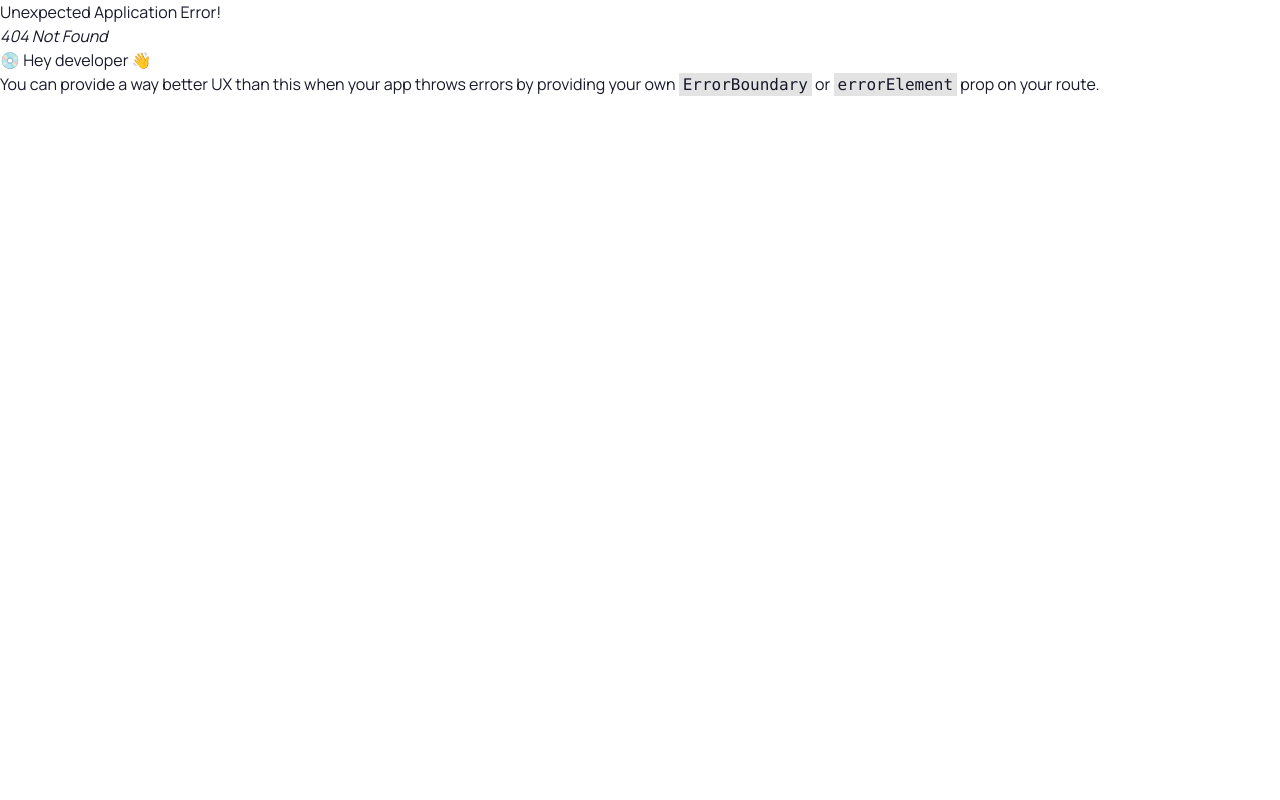
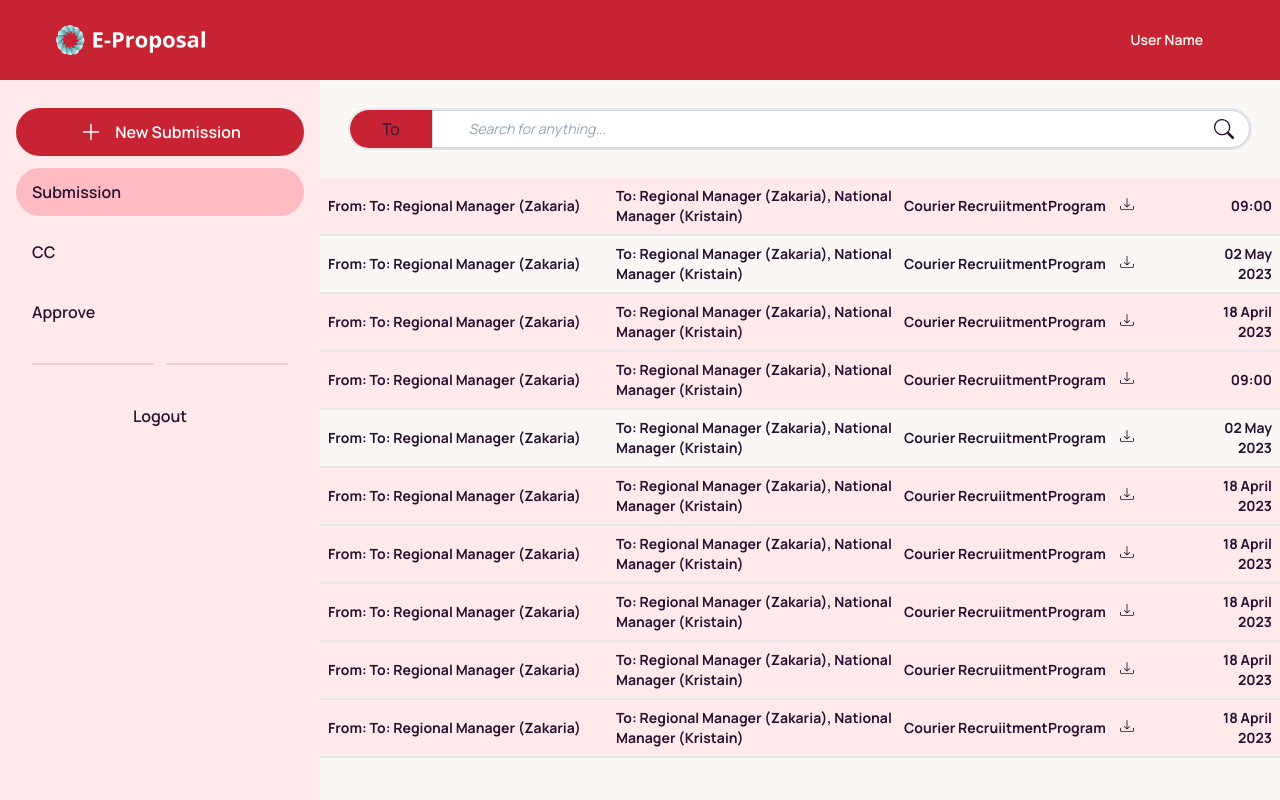
Before and after one commit to ALTA-CAPSTONE-GROUP1/REPO-FE, a React (Vite) app: page /cc in a window 1280 px wide. Before the commit this address had no page. Built offline with nearby package versions, Linux system fonts and the light colour scheme.

Commit message:
feat: add cc page

```diff
--- a/package.json
+++ b/package.json
@@ -10,11 +10,13 @@
     "preview": "vite preview"
   },
   "dependencies": {
+    "@react-pdf-viewer/core": "^3.12.0",
     "@reduxjs/toolkit": "^1.9.5",
     "axios": "^1.3.5",
     "daisyui": "^2.51.6",
     "localforage": "^1.10.0",
     "match-sorter": "^6.3.1",
+    "pdfjs-dist": "^3.4.120",
     "react": "^18.2.0",
     "react-cookie": "^4.1.1",
     "react-dom": "^18.2.0",
--- /dev/null
+++ b/src/components/CCList.tsx
@@ -0,0 +1,70 @@
+import { FC, useEffect, useState } from "react";
+import { BsDownload } from "react-icons/bs";
+
+interface Props {
+  status: string;
+  time: string;
+  opened: boolean;
+}
+
+const CCList: FC<Props> = (props) => {
+  const [colorStatus, setColorStatus] = useState<string>("");
+  const [colorBg, setColorBg] = useState<string>("");
+  const { status, time, opened } = props;
+  useEffect(() => {
+    if (status == "Approved") {
+      setColorStatus("text-@Green");
+    } else if (status == "Reject") {
+      setColorStatus("text-@Red");
+    } else if (status == "Revise") {
+      setColorStatus("text-@Orange");
+    }
+
+    if (opened) {
+      setColorBg("bg-@Red4");
+    } else {
+      setColorBg("");
+    }
+  }, []);
+
+  const downloadFile = () => {
+    window.open(
+      "https://drive.google.com/file/d/194CUCBxrqw4h8h6kRhAfZBvXs27C8mRf/view?usp=sharing"
+    );
+    // const link = document.createElement("a");
+    // link.href = "/images/test.pdf";
+    // // link.download = "/images/test.pdf";
+    // document.body.appendChild(link);
+    // link.click();
+    // document.body.removeChild(link);
+  };
+
+  return (
+    <div
+      className={`${colorBg} flex justify-around border-b-2 p-2 items-center hover:border-slate-500 hover:border-t-2 hover:border-t-gray-200 font-bold text-sm`}
+    >
+      <div className=" w-4/12">
+        <p>From: To: Regional Manager (Zakaria)</p>
+      </div>
+      <div className=" w-4/12">
+        <p>To: Regional Manager (Zakaria), National Manager (Kristain)</p>
+      </div>
+      <div className=" w-2/12">
+        <p>Courier Recruiitment</p>
+      </div>
+      <div className=" w-1/12">
+        <p>Program</p>
+      </div>
+      <div className=" w-1/12">
+        <button onClick={downloadFile} className=" text-@Blu font-bold">
+          <BsDownload />
+        </button>
+      </div>
+      <div className=" min-w-[5rem] text-right  w-1/12">
+        <p>{time}</p>
+      </div>
+    </div>
+  );
+};
+
+export default CCList;
--- a/src/components/Layout.tsx
+++ b/src/components/Layout.tsx
@@ -18,8 +18,9 @@ export const LayoutAdmin: FC<Props> = (props) => {
 export const Layout: FC<Props> = (props) => {
   const { children } = props;
   return (
-    <div data-theme="cupcake" className="h-screen">
+    <div data-theme="cupcake" className="h-screen max-w-[1400px] mx-auto">
       <NavbarUser />
+
       {children}
     </div>
   );
--- a/src/components/SideBar.tsx
+++ b/src/components/SideBar.tsx
@@ -1,10 +1,39 @@
-import { ReactNode, FC } from "react";
+import { ReactNode, FC, useState, useEffect } from "react";
+import { Link, useNavigate } from "react-router-dom";
 interface Props {
   children: ReactNode;
   onClick?: React.MouseEventHandler<HTMLButtonElement>;
 }
 const SideBar: FC<Props> = (props) => {
+  const [bg1, setBg1] = useState<boolean>(true);
+  const [bg2, setBg2] = useState<boolean>(false);
+  const [bg3, setBg3] = useState<boolean>(false);
+  const navigate = useNavigate();
   const { children, onClick } = props;
+
+  function handleMenu1() {
+    setBg1(true);
+    setBg2(false);
+    setBg3(false);
+
+    navigate("/");
+  }
+
+  function handleMenu2() {
+    setBg1(false);
+    setBg2(true);
+    setBg3(false);
+
+    navigate("/cc");
+  }
+
+  function handleMenu3() {
+    setBg1(false);
+    setBg2(false);
+    setBg3(true);
+
+    navigate("/approve");
+  }
 
   return (
     <div className="drawer drawer-mobile h-full ">
@@ -35,14 +64,14 @@ const SideBar: FC<Props> = (props) => {
               New Submission{" "}
             </button>
           </li>
-          <li className=" bg-@Red3 rounded-full mt-3 ">
-            <a>Submission</a>
+          <li className={`${bg1 ? "bg-@Red3" : ""}  rounded-full mt-3 `}>
+            <button onClick={handleMenu1}>Submission</button>
           </li>
-          <li className="mt-3">
-            <a>CC</a>
+          <li className={`${bg2 ? "bg-@Red3" : ""}  rounded-full mt-3 `}>
+            <button onClick={handleMenu2}>CC</button>
           </li>
-          <li className="mt-3">
-            <a>Approve</a>
+          <li className={`${bg3 ? "bg-@Red3" : ""}  rounded-full mt-3 `}>
+            <button onClick={handleMenu3}>Approve</button>
           </li>
           <li>
             <div className="divider"></div>
--- /dev/null
+++ b/src/pages/CC.tsx
@@ -0,0 +1,71 @@
+import { Layout } from "@/components/Layout";
+import CCList from "@/components/CCList";
+import SideBar from "@/components/SideBar";
+import { FC } from "react";
+import { BsSearch } from "react-icons/bs";
+import { Link } from "react-router-dom";
+
+const CC: FC = () => {
+  return (
+    <Layout>
+      <div className="h-[90%]">
+        <SideBar>
+          <div className="p-7 w-full">
+            <div className="form-control rounded-full flex flex-row relative border-2">
+              <div className=" bg-@Red flex-initial w-[10%] rounded-l-full flex justify-center items-center">
+                <p className=" text-center">To</p>
+              </div>
+
+              <label className="relative block flex-initial w-full rounded-r-full ">
+                <input
+                  className="rounded-r-full placeholder:italic placeholder:text-slate-400 block bg-white w-full border border-slate-300 rounded-md py-2 pl-9 pr-3 shadow-sm focus:outline-none focus:border-@Red focus:ring-@Red focus:ring-1 sm:text-sm"
+                  placeholder="Search for anything..."
+                  type="text"
+                  name="search"
+                />
+                <span className="sr-only">Search</span>
+                <span className="absolute inset-y-0 right-4 flex justify-end items-center pl-2">
+                  <BsSearch className="h-5 w-5 font-bold" />
+                </span>
+              </label>
+            </div>
+          </div>
+          <div className="h-full overflow-auto  min-w-[50rem]">
+            <Link to={""}>
+              <CCList status="Approved" time="09:00" opened={true} />
+            </Link>
+            <Link to={""}>
+              <CCList status="Reject" time="02 May 2023" opened={false} />
+            </Link>
+            <Link to={""}>
+              <CCList status="Revise" time="18 April 2023" opened={true} />
+            </Link>
+            <Link to={""}>
+              <CCList status="Approved" time="09:00" opened={true} />
+            </Link>
+            <Link to={""}>
+              <CCList status="Reject" time="02 May 2023" opened={false} />
+            </Link>
+            <Link to={""}>
+              <CCList status="Revise" time="18 April 2023" opened={true} />
+            </Link>
+            <Link to={""}>
+              <CCList status="Revise" time="18 April 2023" opened={true} />
+            </Link>
+            <Link to={""}>
+              <CCList status="Revise" time="18 April 2023" opened={true} />
+            </Link>
+            <Link to={""}>
+              <CCList status="Revise" time="18 April 2023" opened={true} />
+            </Link>
+            <Link to={""}>
+              <CCList status="Revise" time="18 April 2023" opened={true} />
+            </Link>
+          </div>
+        </SideBar>
+      </div>
+    </Layout>
+  );
+};
+
+export default CC;
--- a/src/routes/index.tsx
+++ b/src/routes/index.tsx
@@ -11,6 +11,7 @@ import { Position } from "@/pages/admin/Position";
 import { SubmissionType } from "@/pages/admin/SubmissionType";
 import { Office } from "@/pages/admin/Office";
 import { Approving } from "@/pages/admin/Approving";
+import CC from "@/pages/CC";
 
 const Router: FC = () => {
   // const [theme, setTheme] = useState<string>("light");
@@ -49,6 +50,10 @@ const Router: FC = () => {
       path: "/approving",
       element: <Approving />,
     },
+    {
+      path: "/cc",
+      element: <CC />,
+    },
   ]);
 
   return (
```
Also changed, not shown: 1 other file (tests, documents, lock files or other folders).
